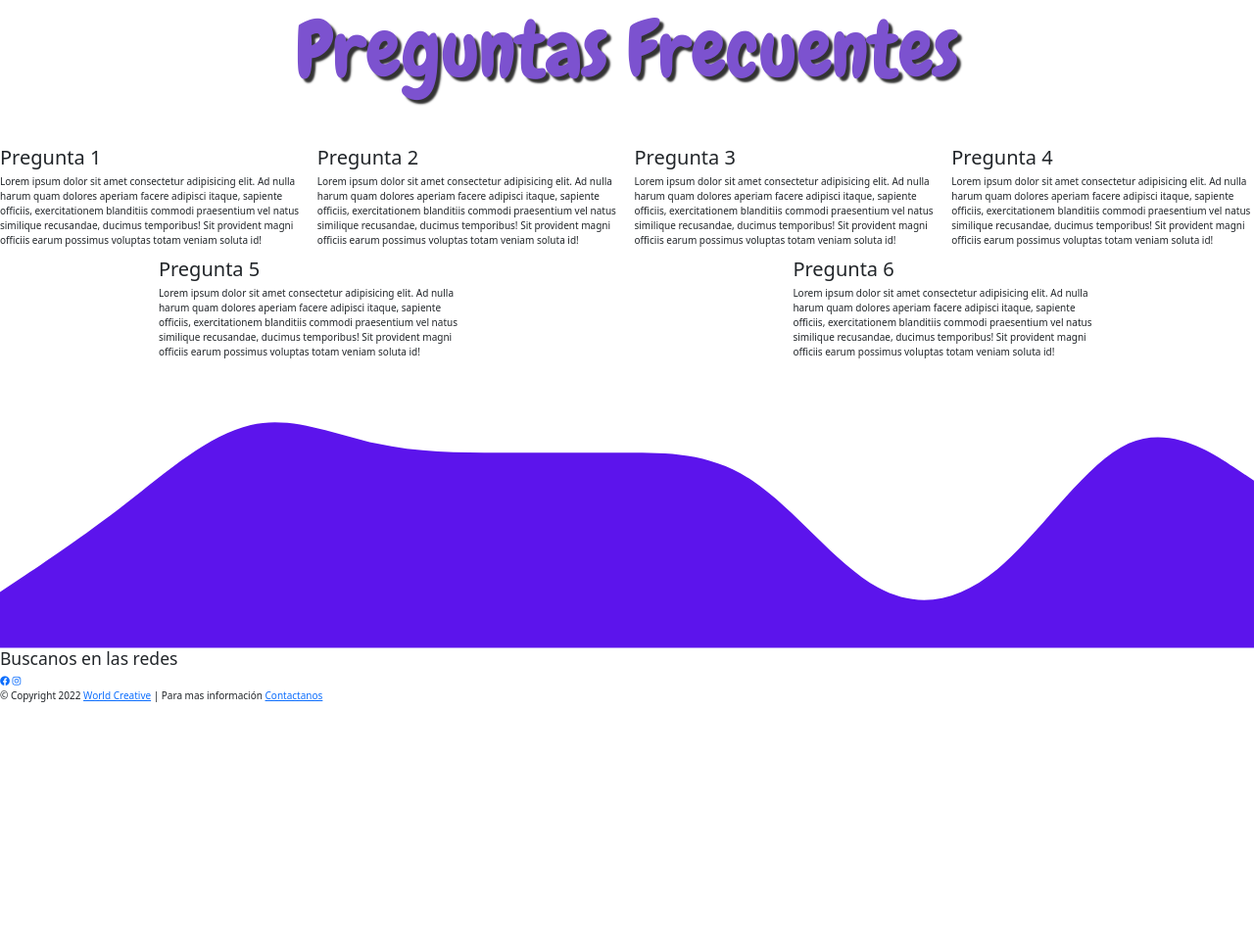
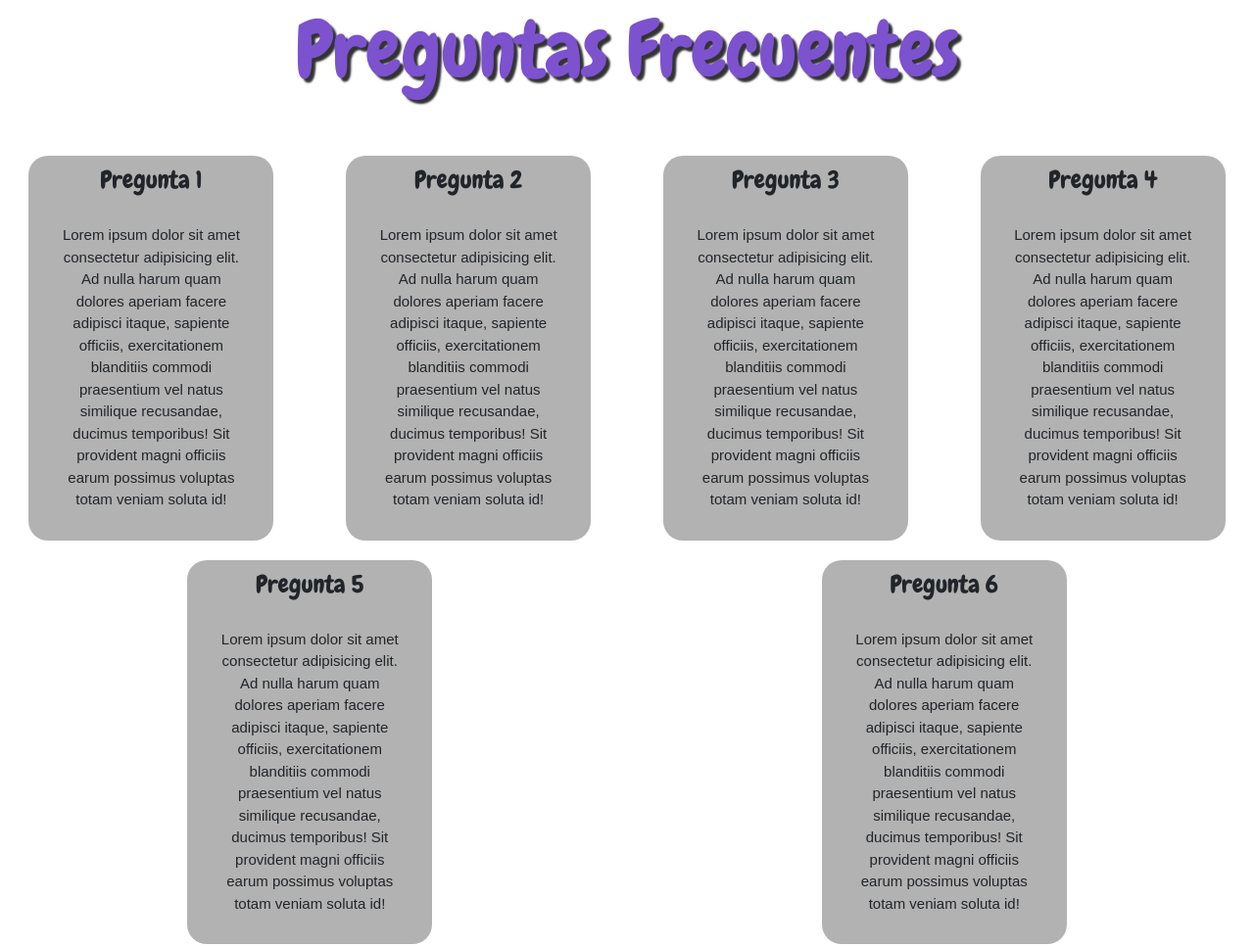
Before and after one commit to eliasrod46/worldcreative, a plain HTML site: page pages/frecuentes.html in a window 1280 px wide. Shown: the part 392-1359 px from the top of the page at 98% size. Before the commit the page ends 1110 px from the top, so only its background shows below. Drawn offline with nearby package versions, Linux system fonts and the light colour scheme.

Commit message:
correcciones sass

```diff
--- a/assets/css/estilos.css
+++ b/assets/css/estilos.css
@@ -131,8 +131,7 @@ html {
 .principal__recursos {
   display: -ms-grid;
   display: grid;
-  grid-template-areas:
-    "nav__recursos prim_1 prim_1 extras1"
+      grid-template-areas: "nav__recursos prim_1 prim_1 extras1"
  "nav__recursos prim_2 prim_2 extras1"
  "nav__recursos prim_3 prim_3 prim_3"
  "nav__recursos prim_4 prim_4 extras2"
@@ -193,10 +192,7 @@ html {
   display: flex;
 }
 
-.principal__recursos
-  .recursos_container
-  .recursos_contenido
-  .recursos_contenido-img {
+.principal__recursos .recursos_container .recursos_contenido .recursos_contenido-img {
   width: 40rem;
   margin: 1.2rem;
 }
@@ -362,8 +358,7 @@ html {
 
 @media (max-width: 600px) {
   .principal__recursos {
-    grid-template-areas:
-      "nav__recursos"
+        grid-template-areas: "nav__recursos"
  "prim_1"
  "prim_2"
  "extras1"
@@ -494,26 +489,101 @@ html {
   border-radius: 3px;
   padding: 7px 12px;
   border: 1px solid #d5d5d5;
-  background-image: -webkit-gradient(
-    linear,
-    left top,
-    left bottom,
-    from(#eee),
-    to(#ddd)
-  );
+  background-image: -webkit-gradient(linear, left top, left bottom, from(#eee), to(#ddd));
   background-image: linear-gradient(#eee, #ddd);
   font: 700 13px/18px Helvetica, arial;
 }
 
 .formContainer .form .button__enviar {
-  background: #fabd62 -webkit-gradient(
-      linear,
-      left top,
-      left bottom,
-      from(#ffb648),
-      to(#fabd62)
-    ) repeat-x;
+  background: #fabd62 -webkit-gradient(linear, left top, left bottom, from(#ffb648), to(#fabd62)) repeat-x;
   background: #fabd62 linear-gradient(#ffb648, #fabd62) repeat-x;
   border-color: #fabd62;
 }
+
+/* -------------------- Preguntas Frecuentes -------------------- */
+.cardsContainer-l {
+  margin-top: 14rem;
+  margin-left: 20px;
+  display: -webkit-box;
+  display: -ms-flexbox;
+  display: flex;
+  -webkit-box-pack: justify;
+      -ms-flex-pack: justify;
+          justify-content: space-between;
+  -ms-flex-wrap: wrap;
+      flex-wrap: wrap;
+}
+
+.cardsContainer-l .card-lo {
+  margin: 1rem;
+  width: 25rem;
+  background-color: rgba(1, 1, 1, 0.3);
+  border-radius: 20px;
+  overflow: auto;
+}
+
+.cardsContainer-l .card__titulo {
+  margin: 1rem;
+  font-family: "Chewy", cursive;
+  font-size: 2.5rem;
+  font-weight: 100;
+  text-align: center;
+}
+
+.cardsContainer-l .card__texto {
+  font-family: "Montserrat", sans-serif;
+  font-size: 1.5rem;
+  text-align: center;
+  padding: 20px;
+}
+
+/* -------------------- FOOTER -------------------- */
+.footer {
+  margin-top: -3px;
+  padding: 0.8rem;
+  background-color: #5c14ec;
+}
+
+.footer .footer__title {
+  font-family: "Chewy", cursive;
+  font-size: 5rem;
+  color: #080808;
+  text-align: center;
+}
+
+.footer .footer__redes {
+  text-align: center;
+}
+
+.footer .footer__redes .footer__redes--iconos {
+  margin: 0.6rem 3rem;
+  font-size: 4rem;
+  color: #939393;
+}
+
+.footer .footer__redes .footer__redes--iconos:hover {
+  color: #fafafa;
+  -webkit-filter: drop-shadow(0px 0px 5px #fabd62);
+          filter: drop-shadow(0px 0px 5px #fabd62);
+}
+
+.footer .footer-boton {
+  padding: 2rem;
+  margin: 0 auto;
+  font-size: 1.7rem;
+  color: #080808;
+  font-family: "Montserrat", sans-serif;
+  font-weight: 500;
+}
+
+.footer .footer-boton a {
+  color: #080808;
+  text-decoration: none;
+}
+
+.footer .footer-boton a:hover {
+  color: #fafafa;
+  -webkit-filter: drop-shadow(0px 0px 5px #fabd62);
+          filter: drop-shadow(0px 0px 5px #fabd62);
+}
 /*# sourceMappingURL=estilos.css.map */
```
Lines whose indentation alone changed are shown as unchanged.
